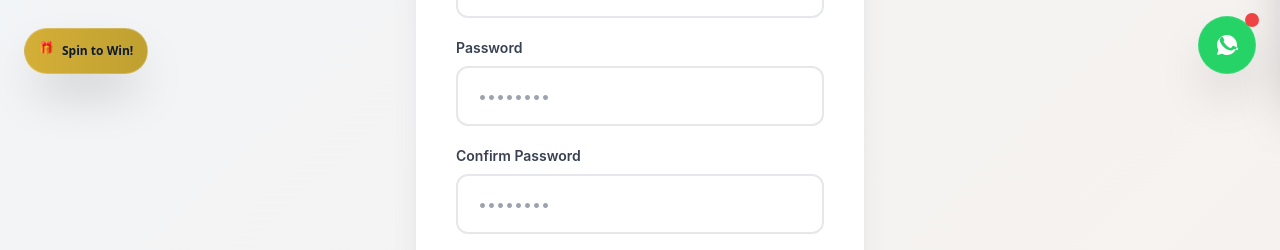
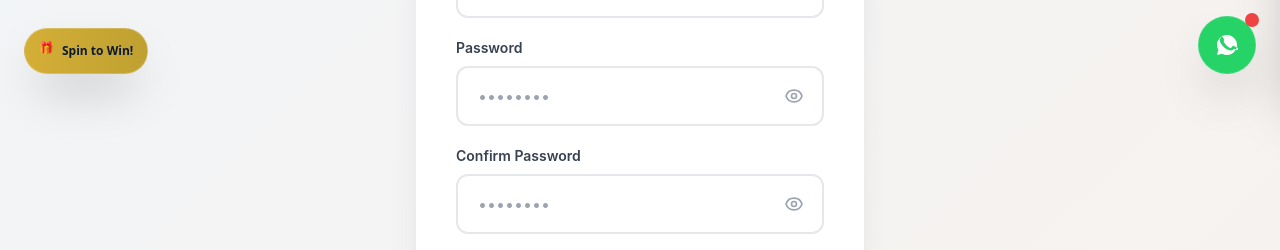
Before and after one commit to Mr-Hemanth/SrigovindaE-commerce, a React (Create React App) app: page /signup in a window 1280 px wide. Shown: the part 702-952 px from the top of the page. Built offline with nearby package versions, Linux system fonts and the light colour scheme; no server answers; the database is empty.

Commit message:
Add password view toggles to login and signup screens

```diff
--- a/src/pages/auth/Login.js
+++ b/src/pages/auth/Login.js
@@ -7,6 +7,7 @@
   const [password, setPassword] = useState('');
   const [error, setError] = useState('');
   const [loading, setLoading] = useState(false);
+  const [showPassword, setShowPassword] = useState(false);
   const { login, logout, loginWithGoogle } = useAuth();
   const navigate = useNavigate();
 
@@ -85,16 +86,34 @@
             </div>
             <div>
               <label htmlFor="password" className="block text-sm font-semibold text-gray-700 mb-2">Password</label>
+              <div className="relative">
                 <input
                   id="password"
                   name="password"
-                type="password"
+                  type={showPassword ? 'text' : 'password'}
                   required
                   className="w-full px-5 py-4 border-2 border-gray-200 rounded-xl text-gray-900 placeholder-gray-400 focus:outline-none focus:border-[#0f2a4a] focus:ring-4 focus:ring-[#0f2a4a]/10 transition-all duration-300 text-base"
                   placeholder="••••••••"
                   value={password}
                   onChange={(e) => setPassword(e.target.value)}
                 />
+                <button
+                  type="button"
+                  onClick={() => setShowPassword(!showPassword)}
+                  className="absolute right-5 top-1/2 -translate-y-1/2 text-gray-400 hover:text-[#0f2a4a] focus:outline-none"
+                >
+                  {showPassword ? (
+                    <svg className="w-5 h-5" fill="none" stroke="currentColor" viewBox="0 0 24 24">
+                      <path strokeLinecap="round" strokeLinejoin="round" strokeWidth={2} d="M13.875 18.825A10.05 10.05 0 0112 19c-4.478 0-8.268-2.943-9.543-7a9.97 9.97 0 011.563-3.029m5.858.908a3 3 0 114.243 4.243M9.878 9.878l4.242 4.242M9.88 9.88l-3.29-3.29m7.532 7.532l3.29 3.29M3 3l18 18" />
+                    </svg>
+                  ) : (
+                    <svg className="w-5 h-5" fill="none" stroke="currentColor" viewBox="0 0 24 24">
+                      <path strokeLinecap="round" strokeLinejoin="round" strokeWidth={2} d="M15 12a3 3 0 11-6 0 3 3 0 016 0z" />
+                      <path strokeLinecap="round" strokeLinejoin="round" strokeWidth={2} d="M2.458 12C3.732 7.943 7.523 5 12 5c4.478 0 8.268 2.943 9.542 7-1.274 4.057-5.064 7-9.542 7-4.477 0-8.268-2.943-9.542-7z" />
+                    </svg>
+                  )}
+                </button>
+              </div>
             </div>
           </div>
 
--- a/src/pages/auth/Signup.js
+++ b/src/pages/auth/Signup.js
@@ -11,6 +11,8 @@
   const [phone, setPhone] = useState('');
   const [error, setError] = useState('');
   const [loading, setLoading] = useState(false);
+  const [showPassword, setShowPassword] = useState(false);
+  const [showConfirmPassword, setShowConfirmPassword] = useState(false);
   const { signup, logout, loginWithGoogle } = useAuth();
   const navigate = useNavigate();
   const { showNotification } = useNotification();
@@ -122,29 +124,65 @@
             </div>
             <div>
               <label htmlFor="password" className="block text-sm font-semibold text-gray-700 mb-2">Password</label>
+              <div className="relative">
                 <input
                   id="password"
                   name="password"
-                type="password"
+                  type={showPassword ? 'text' : 'password'}
                   required
                   className="w-full px-5 py-4 border-2 border-gray-200 rounded-xl text-gray-900 placeholder-gray-400 focus:outline-none focus:border-[#0f2a4a] focus:ring-4 focus:ring-[#0f2a4a]/10 transition-all duration-300 text-base"
                   placeholder="••••••••"
                   value={password}
                   onChange={(e) => setPassword(e.target.value)}
                 />
+                <button
+                  type="button"
+                  onClick={() => setShowPassword(!showPassword)}
+                  className="absolute right-5 top-1/2 -translate-y-1/2 text-gray-400 hover:text-[#0f2a4a] focus:outline-none"
+                >
+                  {showPassword ? (
+                    <svg className="w-5 h-5" fill="none" stroke="currentColor" viewBox="0 0 24 24">
+                      <path strokeLinecap="round" strokeLinejoin="round" strokeWidth={2} d="M13.875 18.825A10.05 10.05 0 0112 19c-4.478 0-8.268-2.943-9.543-7a9.97 9.97 0 011.563-3.029m5.858.908a3 3 0 114.243 4.243M9.878 9.878l4.242 4.242M9.88 9.88l-3.29-3.29m7.532 7.532l3.29 3.29M3 3l18 18" />
+                    </svg>
+                  ) : (
+                    <svg className="w-5 h-5" fill="none" stroke="currentColor" viewBox="0 0 24 24">
+                      <path strokeLinecap="round" strokeLinejoin="round" strokeWidth={2} d="M15 12a3 3 0 11-6 0 3 3 0 016 0z" />
+                      <path strokeLinecap="round" strokeLinejoin="round" strokeWidth={2} d="M2.458 12C3.732 7.943 7.523 5 12 5c4.478 0 8.268 2.943 9.542 7-1.274 4.057-5.064 7-9.542 7-4.477 0-8.268-2.943-9.542-7z" />
+                    </svg>
+                  )}
+                </button>
+              </div>
             </div>
             <div>
               <label htmlFor="confirmPassword" className="block text-sm font-semibold text-gray-700 mb-2">Confirm Password</label>
+              <div className="relative">
                 <input
                   id="confirmPassword"
                   name="confirmPassword"
-                type="password"
+                  type={showConfirmPassword ? 'text' : 'password'}
                   required
                   className="w-full px-5 py-4 border-2 border-gray-200 rounded-xl text-gray-900 placeholder-gray-400 focus:outline-none focus:border-[#0f2a4a] focus:ring-4 focus:ring-[#0f2a4a]/10 transition-all duration-300 text-base"
                   placeholder="••••••••"
                   value={confirmPassword}
                   onChange={(e) => setConfirmPassword(e.target.value)}
                 />
+                <button
+                  type="button"
+                  onClick={() => setShowConfirmPassword(!showConfirmPassword)}
+                  className="absolute right-5 top-1/2 -translate-y-1/2 text-gray-400 hover:text-[#0f2a4a] focus:outline-none"
+                >
+                  {showConfirmPassword ? (
+                    <svg className="w-5 h-5" fill="none" stroke="currentColor" viewBox="0 0 24 24">
+                      <path strokeLinecap="round" strokeLinejoin="round" strokeWidth={2} d="M13.875 18.825A10.05 10.05 0 0112 19c-4.478 0-8.268-2.943-9.543-7a9.97 9.97 0 011.563-3.029m5.858.908a3 3 0 114.243 4.243M9.878 9.878l4.242 4.242M9.88 9.88l-3.29-3.29m7.532 7.532l3.29 3.29M3 3l18 18" />
+                    </svg>
+                  ) : (
+                    <svg className="w-5 h-5" fill="none" stroke="currentColor" viewBox="0 0 24 24">
+                      <path strokeLinecap="round" strokeLinejoin="round" strokeWidth={2} d="M15 12a3 3 0 11-6 0 3 3 0 016 0z" />
+                      <path strokeLinecap="round" strokeLinejoin="round" strokeWidth={2} d="M2.458 12C3.732 7.943 7.523 5 12 5c4.478 0 8.268 2.943 9.542 7-1.274 4.057-5.064 7-9.542 7-4.477 0-8.268-2.943-9.542-7z" />
+                    </svg>
+                  )}
+                </button>
+              </div>
             </div>
           </div>
 
```
Lines whose indentation alone changed are shown as unchanged.
